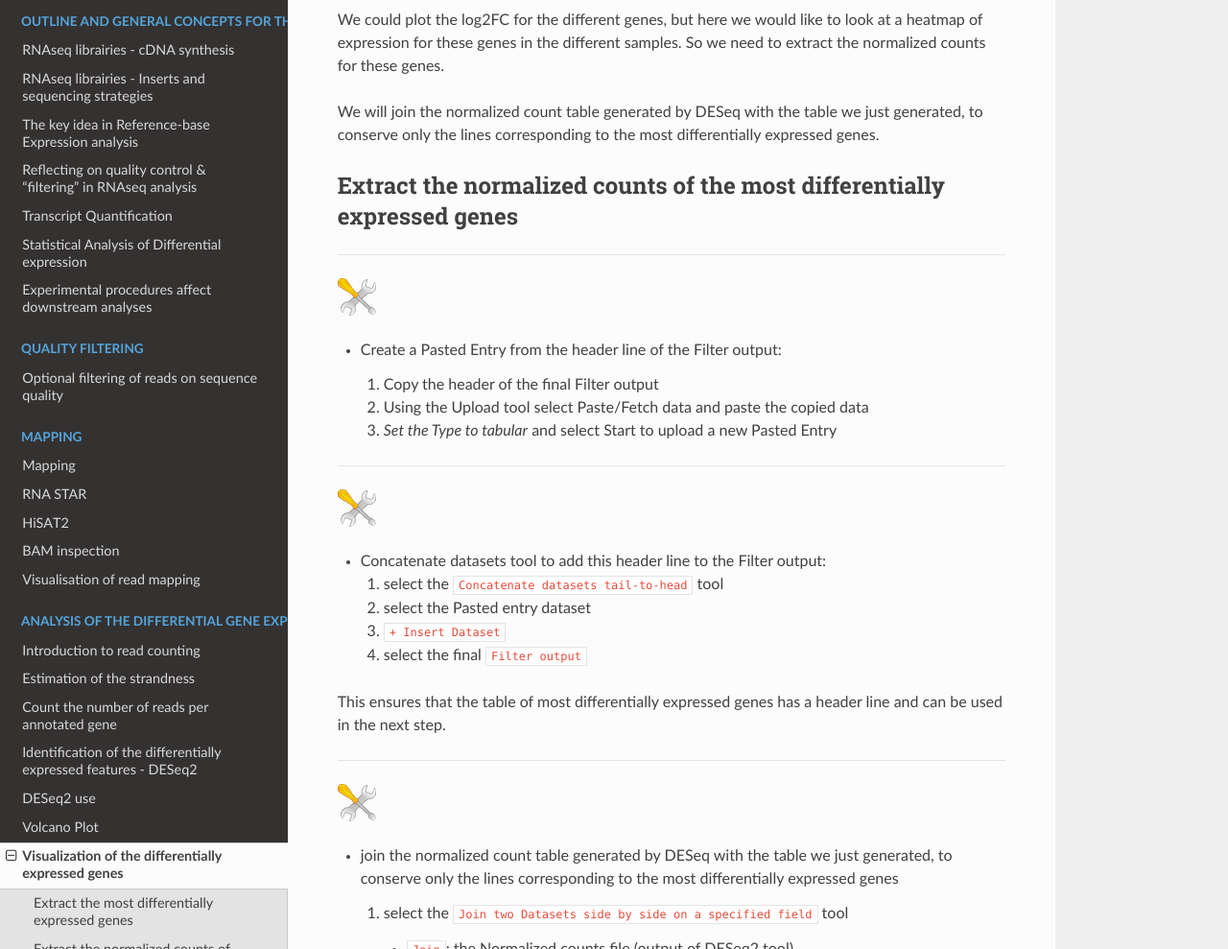
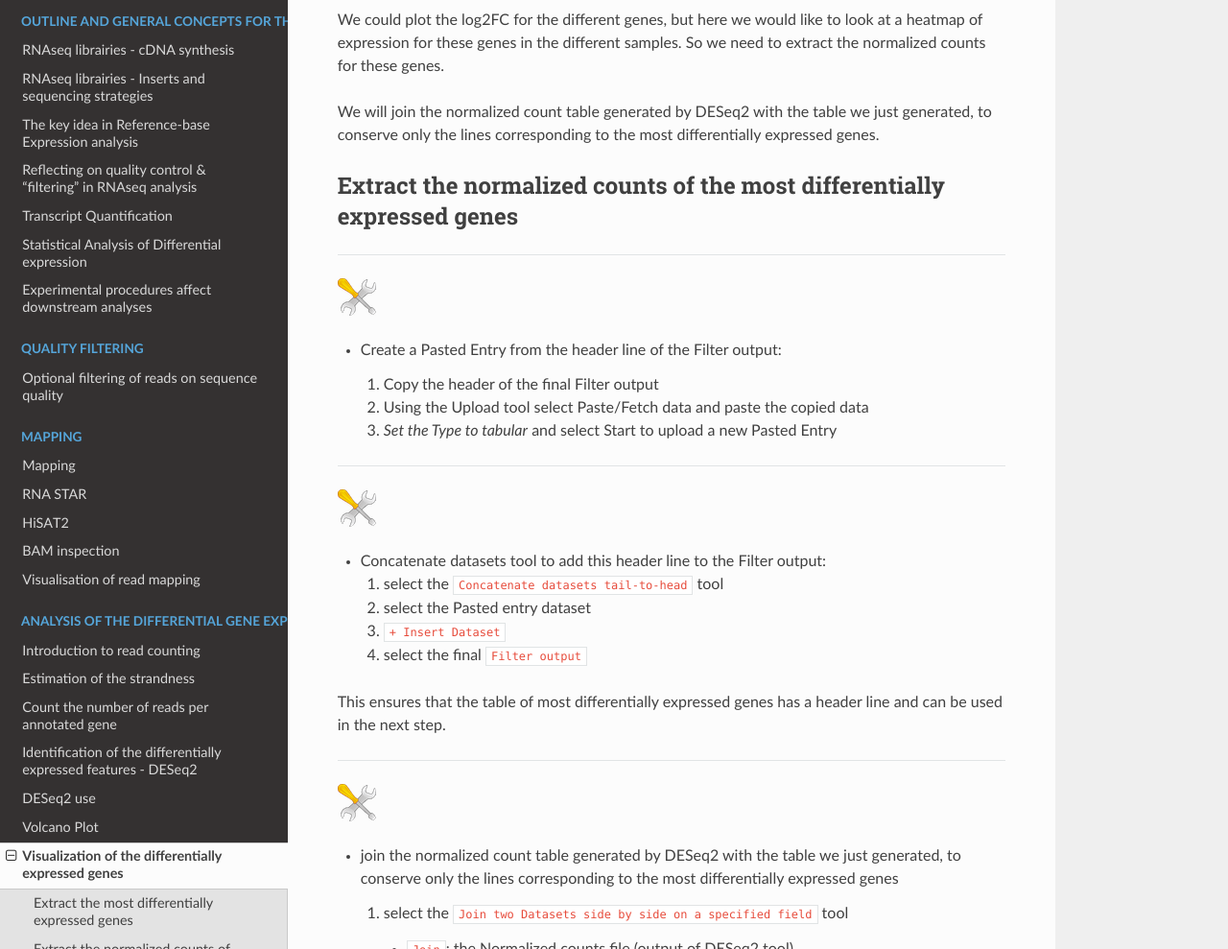
Before and after one commit to ARTbio/springday, an MkDocs documentation site: the page built from docs/DEseq2visu.md, in a window 1280 px wide and 1400 px high, scrolled down 1168 px. Shown: the part 151-1140 px from the top of the window at 96% size. Built offline with MkDocs 1.6.1, drawn with Linux system fonts in a browser that asks for light colours; nearby versions of some CDN libraries.

Commit message:
Update DEseq2visu.md

```diff
--- a/docs/DEseq2visu.md
+++ b/docs/DEseq2visu.md
@@ -44,7 +44,7 @@ We could plot the log2FC for the different genes, but here we would like to look
 heatmap of expression for these genes in the different samples. So we need to extract the
 normalized counts for these genes.
 
-We will join the normalized count table generated by DESeq with the table we just generated,
+We will join the normalized count table generated by DESeq2 with the table we just generated,
 to conserve only the lines corresponding to the most differentially expressed genes.
 
 ## Extract the normalized counts of the most differentially expressed genes
@@ -72,7 +72,7 @@ This ensures that the table of most differentially expressed genes has a header
 ----
 ![](images/tool_small.png)
 
-- join the normalized count table generated by DESeq with the table we just generated,
+- join the normalized count table generated by DESeq2 with the table we just generated,
 to conserve only the lines corresponding to the most differentially expressed genes
 
     1. select the `Join two Datasets side by side on a specified field` tool
```
